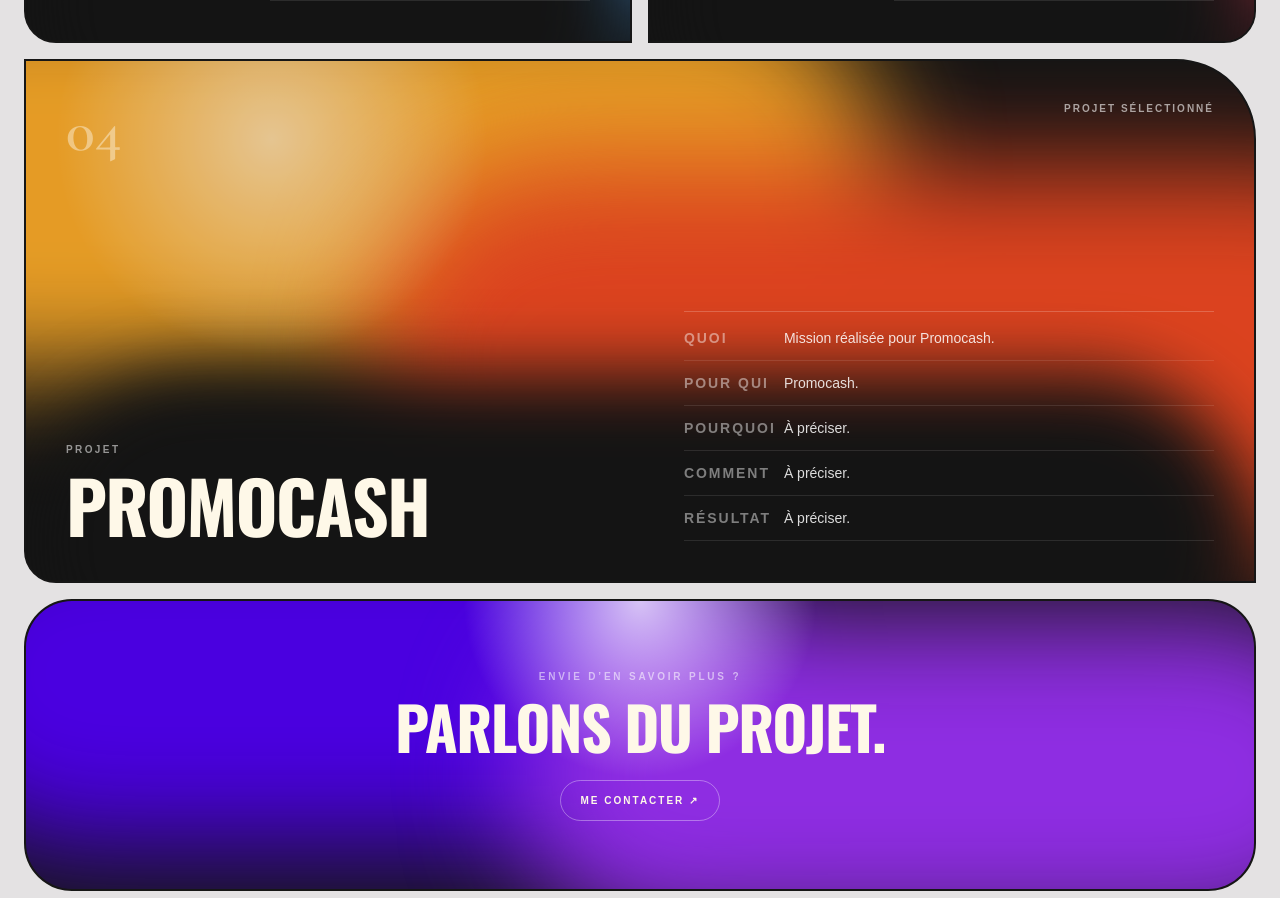
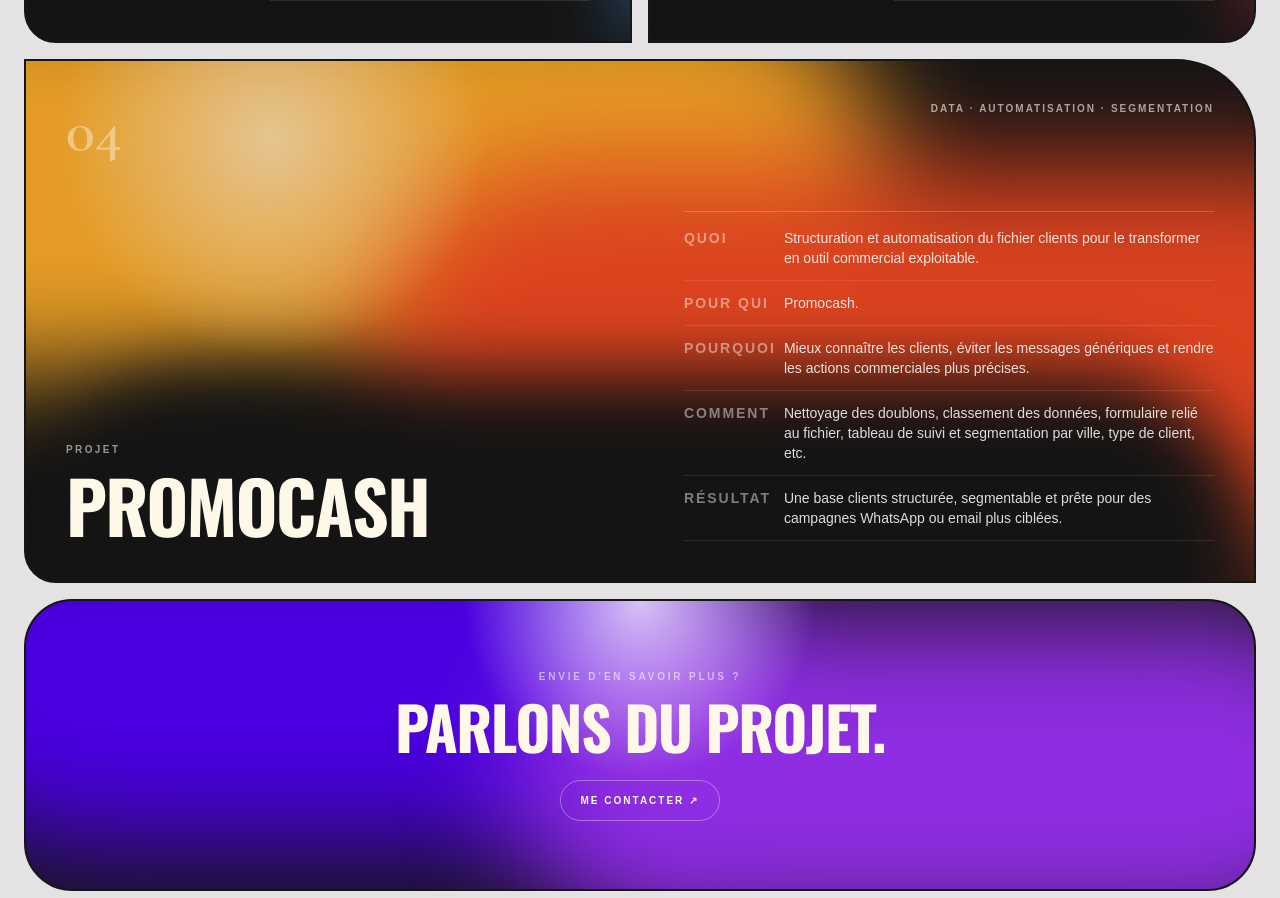
Before and after one commit to nuhfear1/Visit-card, a Next.js app: page /Visit-card/projects in a window 1280 px wide. Shown: the part 1149-2047 px from the top of the page. Built offline with nearby package versions, Linux system fonts and the light colour scheme.

Commit message:
projects: compléter Promocash depuis le devis

```diff
--- a/src/components/ui/image-mask.tsx
+++ b/src/components/ui/image-mask.tsx
@@ -46,15 +46,15 @@
   {
     num: "04",
     title: "PROMOCASH",
-    tags: "PROJET SÉLECTIONNÉ",
+    tags: "DATA · AUTOMATISATION · SEGMENTATION",
     primary: "#FFAD29",
     secondary: "#F44A22",
     facts: [
-      ["QUOI", "Mission réalisée pour Promocash."],
+      ["QUOI", "Structuration et automatisation du fichier clients pour le transformer en outil commercial exploitable."],
       ["POUR QUI", "Promocash."],
-      ["POURQUOI", "À préciser."],
-      ["COMMENT", "À préciser."],
-      ["RÉSULTAT", "À préciser."],
+      ["POURQUOI", "Mieux connaître les clients, éviter les messages génériques et rendre les actions commerciales plus précises."],
+      ["COMMENT", "Nettoyage des doublons, classement des données, formulaire relié au fichier, tableau de suivi et segmentation par ville, type de client, etc."],
+      ["RÉSULTAT", "Une base clients structurée, segmentable et prête pour des campagnes WhatsApp ou email plus ciblées."],
     ],
   },
 ];
```
